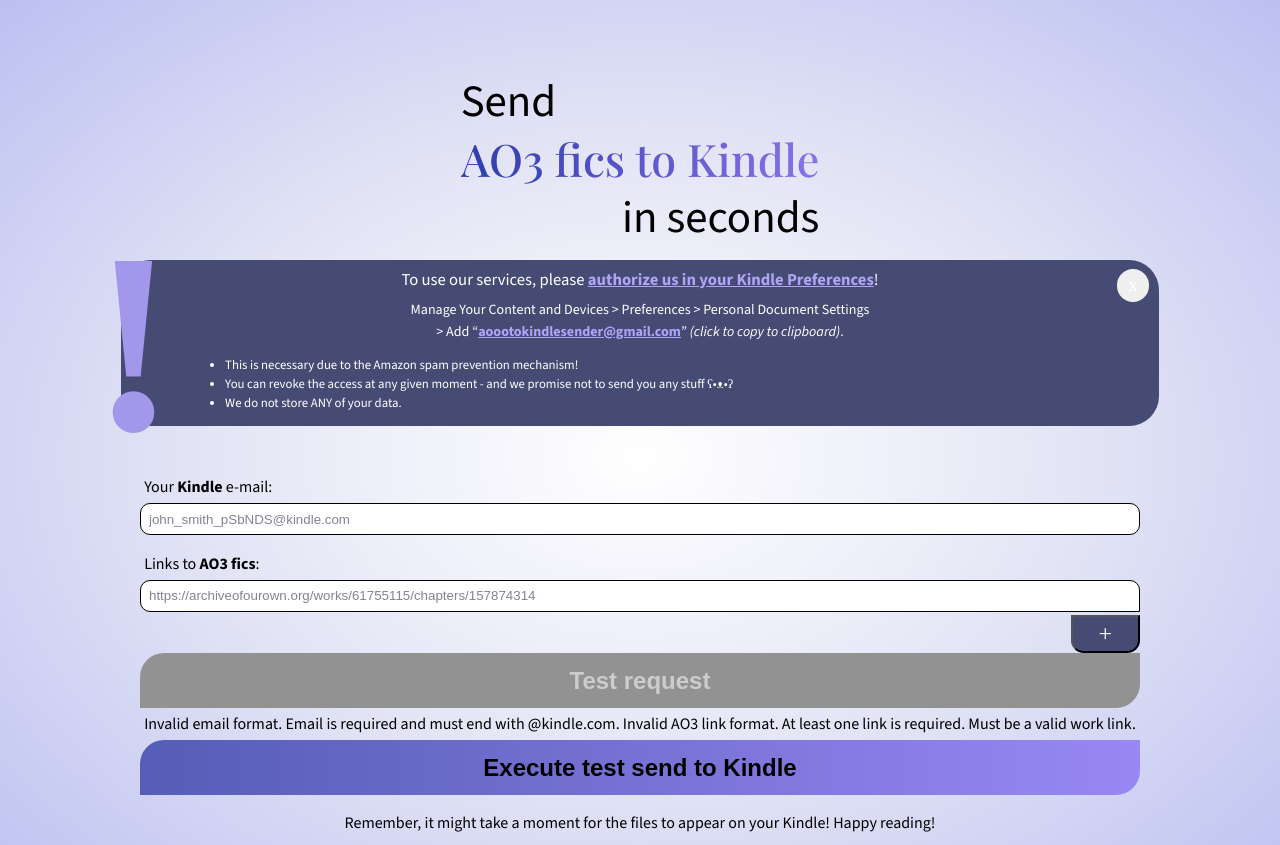
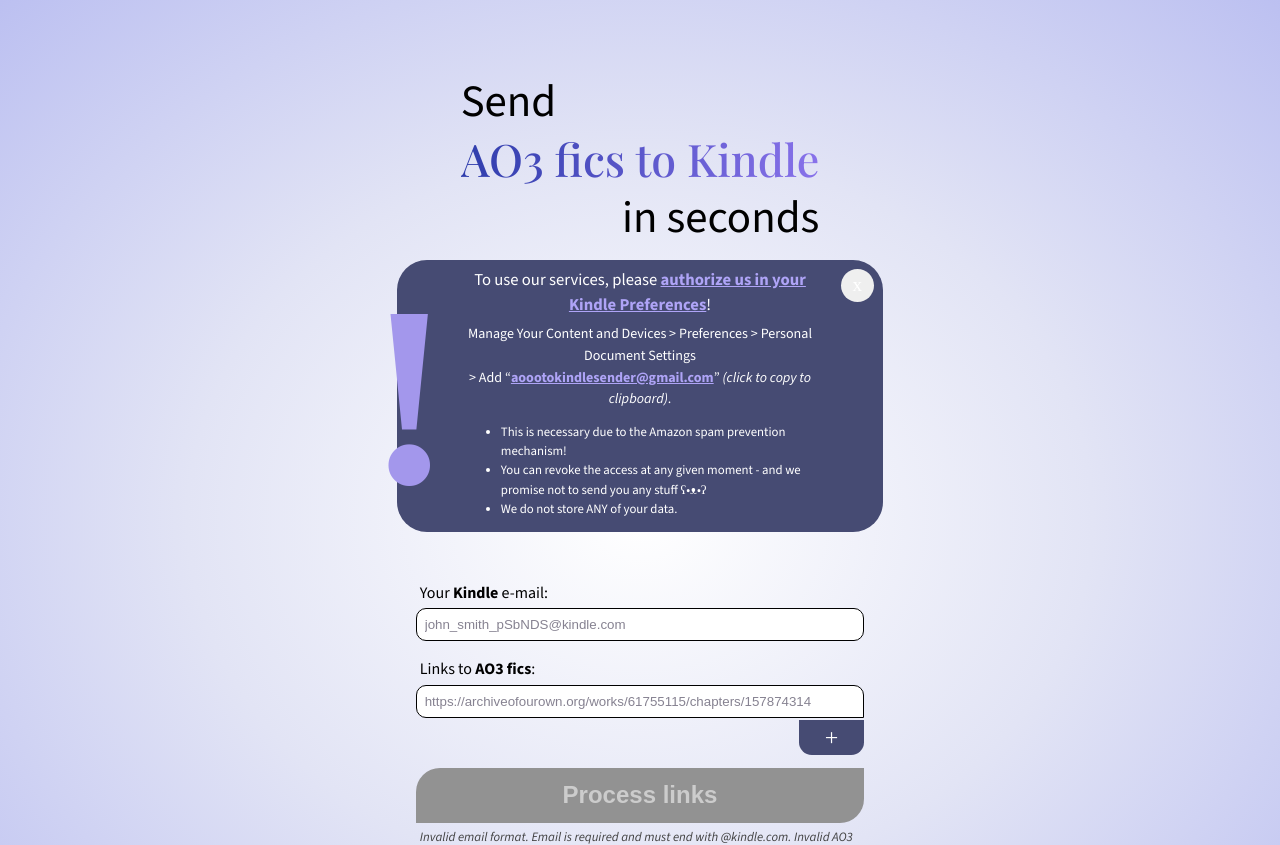
Before and after one commit to natmali404/ao3-to-kindle-sender, a React (Vite) app in the folder frontend/: page / in a window 1280 px wide. Shown: the top 845 px of the page. Built offline with nearby package versions, Linux system fonts and the light colour scheme; a web font is replaced by a local one.

Commit message:
fix(frontend and backend): handle multiple link requests + small tweaks
kill me for these commit names atp

```diff
--- a/frontend/src/App.css
+++ b/frontend/src/App.css
@@ -1,5 +1,5 @@
 #root {
-  max-width: 1280px;
+  max-width: 40%;
   margin: 0 auto;
   padding: 2rem;
   text-align: center;
--- a/frontend/src/App.jsx
+++ b/frontend/src/App.jsx
@@ -7,44 +7,30 @@
 import UserForm from './components/userform/UserForm';
 
 function App() {
-  const [count, setCount] = useState(0)
   const [status, setStatus] = useState("");
   const [showInfoBox, setShowInfoBox] = useState(true);
 
   //not much different from async function executeTest, but preferred in React
 
   const processTest = async (address, links) => {
+    setStatus("Please wait...");
     try {
       const response = await fetch("http://localhost:8080/process", {
         method: "POST",
         headers: {
           "Content-Type": "application/json"
         },
-        body: JSON.stringify({ kindleMail: address, fanficLinks: links }),
+        body: JSON.stringify({ kindleEmail: address, fanficLinks: links }),
       });
-    } catch (error) {
-      console.log(error);
-    }
-  }
-
-  const executeTest = async () => {
-    setStatus("Please wait...");
-    try {
-      const response = await fetch("http://localhost:8080/execute", {
-        method: "POST"
-      });
-
-      if(!response.ok) {
-        throw new Error("Failed")
-      }
 
       const data = await response.json();
       setStatus(data.message);
-    } catch(error) {
+    } catch (error) {
       console.log(error);
       setStatus(`Error: ${error.message}`);
     }
   }
+
 
   return (
     <>
@@ -52,16 +38,13 @@
       {/* conditional rendering wowww robi wrazenie */}
       {showInfoBox && <InfoBox onClose={() => setShowInfoBox(false)} />}
       <div className="card">
-        <UserForm onButtonClick={() => processTest("kindle_mail@kindle.com", ["https://archiveofourown.org/works/12345678", "https://archiveofourown.org/works/87654321"])} />
-        <button className='main-button' onClick={executeTest}>
+        <UserForm onButtonClick={processTest} />
+        {/* <button className='main-button' onClick={executeTest}>
           Execute test send to Kindle
-        </button>
+        </button> */}
         <p>{status}</p>
-        {/* <button className='main-button' onClick={() => processTest("kindle_mail@kindle.com", ["https://archiveofourown.org/works/12345678", "https://archiveofourown.org/works/87654321"])}>
-          Test request
-        </button> */}
         <p>
-          Remember, it might take a moment for the files to appear on your Kindle! Happy reading!
+          Remember, it might take up to a few minutes to process all the files and a moment for the files to appear on your Kindle! Happy reading! ʕ•ᴥ•ʔ
         </p>
       </div>
     </>
--- a/frontend/src/components/userform/UserForm.css
+++ b/frontend/src/components/userform/UserForm.css
@@ -28,7 +28,7 @@
     color: #868291;
 }
 
-.form-content-container > input:focus, .input-container > input::focus {
+.form-content-container > input:focus, .input-container > input:focus {
     outline: none;
     border: 1px solid #5e549c;
     box-shadow: 0px 0px 10px #afa4f7;
@@ -75,13 +75,31 @@
     font-size: 1.5em;
     padding: 0.3vw 2vw;
     border-radius: 0 0 1vw 1vw;
+    border: none;
+}
+
+.add-input-button:hover {
+    background-color: #686e99;
+    cursor: pointer;
+}
+
+.add-input-button:disabled {
+    background-color: #6b6b6b;
+    cursor: not-allowed;
 }
 
 .add-input-button-container {
     display: flex;
     flex-direction: column;
     align-items: flex-end;
+    margin-bottom: 1vw;
     /* align-items: right;
     justify-content: right; */
 
 }
+
+.error-status {
+    font-size: 0.8em;
+    color: #414141;
+    font-style: italic;
+}
--- a/frontend/src/components/userform/UserForm.jsx
+++ b/frontend/src/components/userform/UserForm.jsx
@@ -9,6 +9,7 @@
     const [links, setLinks] = useState([""])
     const [emailError, setEmailError] = useState(null);
     const [linkError, setLinkError] = useState(null);
+    const [isProcessing, setIsProcessing] = useState(false);
 
     //validation: proper kindle e-mai + at least one proper ao3 link
     //without it the button is not active. button disabled after clicking and processing, until it returns a success message.
@@ -60,6 +61,19 @@
         setLinks(newLinks);
     }
 
+    const handleSubmit = async (event) => {
+        event.preventDefault();
+        setLinks([...new Set(links)]);
+        if (!emailError && !linkError) {
+            setIsProcessing(true); // Set processing to true
+            try {
+                await onButtonClick(kindleEmail, links);
+            } finally {
+                setIsProcessing(false); // Set processing to false after request completes
+            }
+        }
+    };
+
     //i suppose because of this validation happens twice (from dependency array AND from the onChange events)?
     //if i skip the dependency array on purpose will it fix this issue?
     useEffect(() => {
@@ -68,7 +82,7 @@
     })
 
     return (
-        <form action="">
+        <form onSubmit={handleSubmit}>
             <div className='form-content-container'>
                 <p>Your <b>Kindle</b> e-mail:</p>
                 <input type="text" placeholder='john_smith_pSbNDS@kindle.com' onChange={handleEmailChange} />
@@ -87,17 +101,16 @@
                                 x
                             </button>
                         </div>
-
                     )
                 })}
                 </div>
                 <div className='add-input-button-container'>
-                    <button type="button" className='add-input-button' onClick={() => addInput()}>+</button>
+                    <button disabled={links.length >= 10} type="button" className='add-input-button' onClick={() => addInput()}>+</button>
                 </div>
-                <button disabled={emailError || linkError} type='submit' className='main-button' onClick={onButtonClick}>
-                    Test request
+                <button disabled={emailError || linkError || isProcessing} type='submit' className='main-button'>
+                {isProcessing ? 'Processing...' : 'Process links'}
                 </button>
-                <p>{emailError} {linkError}</p>
+                <p className="error-status">{emailError} {linkError}</p>
             </div>
         </form>
     )
```
Also changed, not shown: 1 other file (tests, documents, lock files or other folders).
